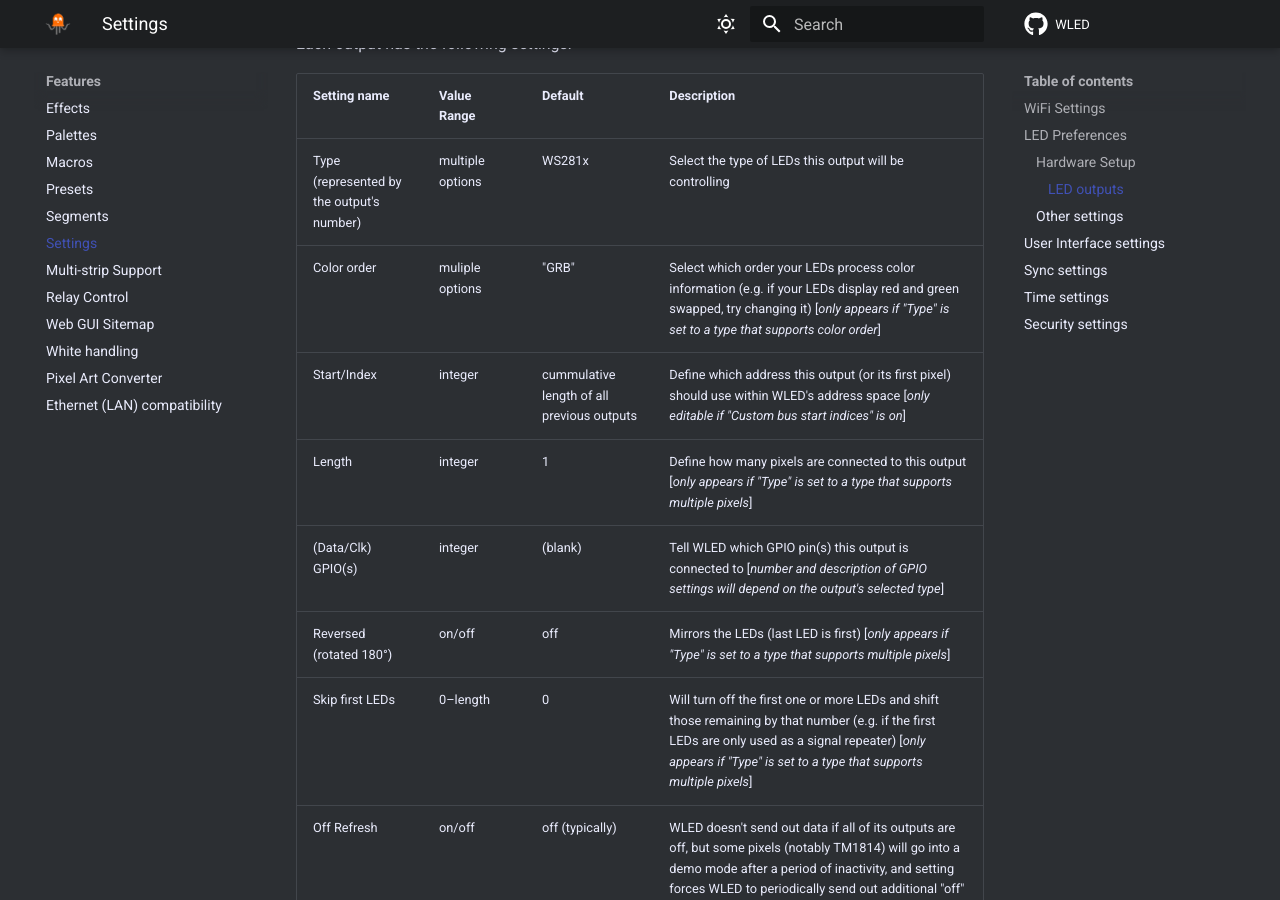
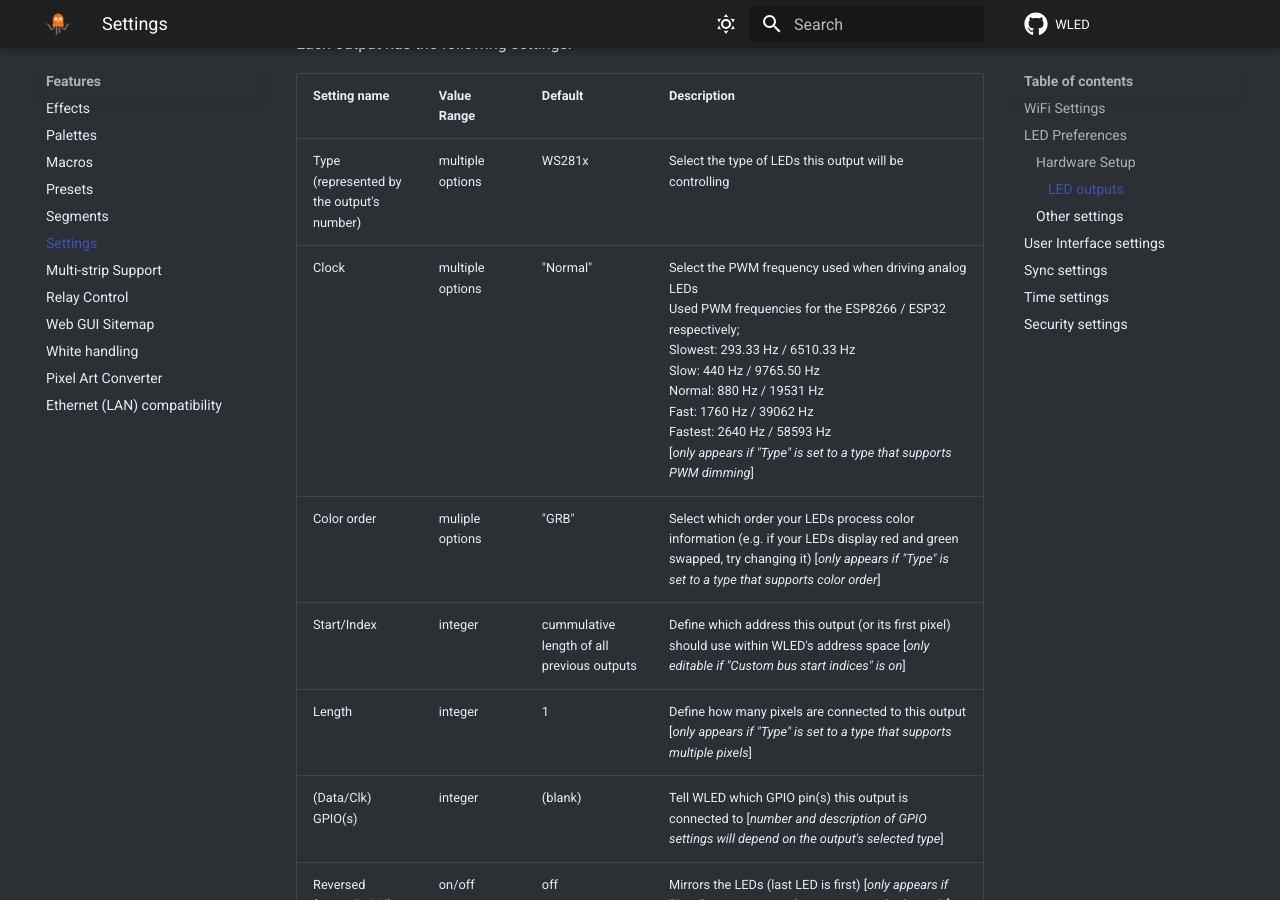
Before and after one commit to Aircoookie/WLED-Docs, an MkDocs documentation site: the page built from docs/features/settings.md, in a window 1280 px wide and 900 px high, scrolled down 2063 px. Built offline with MkDocs 1.6.1 and Material for MkDocs 9.7.7, drawn with Linux system fonts in a browser that asks for light colours; comment, search, counter and statistics services are not loaded.

Commit message:
Update settings.md to include 'Clock' setting description.
Adds an entry documenting the function of the 'Clock' setting on the settings page along with actual PWM frequencies used for the ESP8266 and ESP32.

```diff
--- a/docs/features/settings.md
+++ b/docs/features/settings.md
@@ -52,6 +52,7 @@ Each output has the following settings:
 | Setting name | Value Range | Default | Description |
 |---|---|---|---|
 Type (represented by the output's number) | multiple options | WS281x | Select the type of LEDs this output will be controlling
+Clock | multiple options | "Normal" | Select the PWM frequency used when driving analog LEDs <br> Used PWM frequencies for the ESP8266 / ESP32 respectively; <br> Slowest: 293.33 Hz / 6510.33 Hz <br> Slow: 440 Hz / 9765.50 Hz <br> Normal: 880 Hz / 19531 Hz <br> Fast: 1760 Hz / 39062 Hz <br> Fastest: 	2640 Hz / 58593 Hz <br> [*only appears if "Type" is set to a type that supports PWM dimming*]
 Color order | muliple options | "GRB" | Select which order your LEDs process color information (e.g. if your LEDs display red and green swapped, try changing it) [*only appears if "Type" is set to a type that supports color order*]
 Start/Index | integer | cummulative length of all previous outputs | Define which address this output (or its first pixel) should use within WLED's address space [*only editable if "Custom bus start indices" is on*]
 Length | integer | 1 | Define how many pixels are connected to this output [*only appears if "Type" is set to a type that supports multiple pixels*]
```
